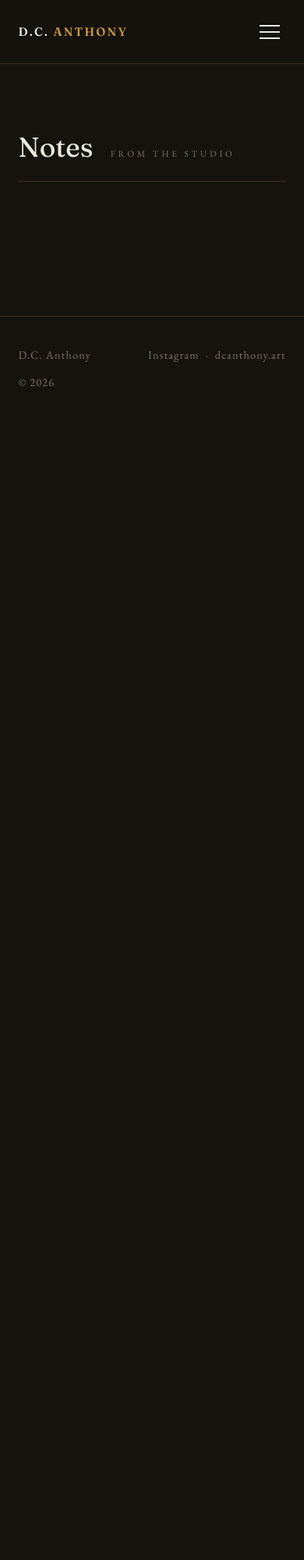
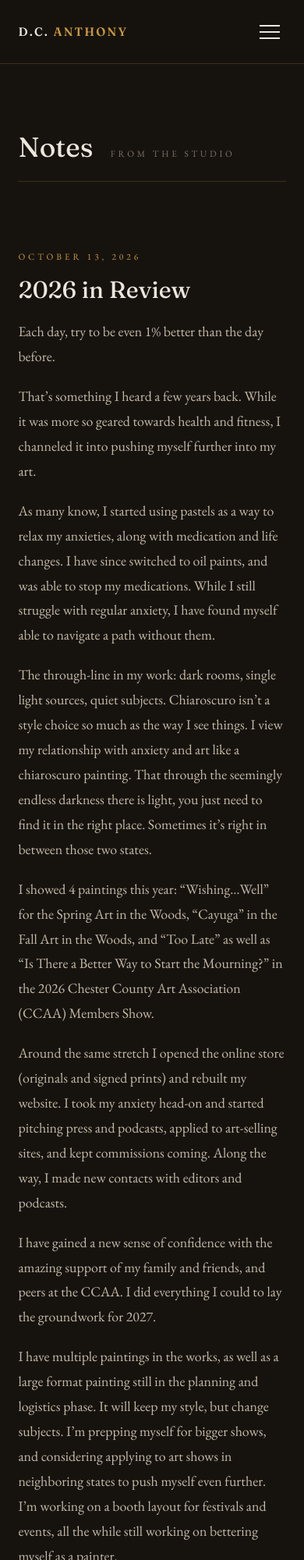
Before and after one commit to dcanthonyart/dcanthonyart, a plain HTML site: page notes.html in a window 390 px wide. Shown: the top 2000 px of the page at 78% size. Before the commit the page ends 844 px from the top, so only its background shows below. Drawn offline with nearby package versions, Linux system fonts and the light colour scheme.

Commit message:
Restore 2026 in Review post (lost in hamburger push)

```diff
--- a/notes.html
+++ b/notes.html
@@ -149,6 +149,19 @@
 <section class="block">
   <div class="sec-head"><h2>Notes</h2><span>From the studio</span></div>
   <div class="notes-list">
+<article class="note" data-id="note-m7year1">
+<div class="note-date">October 13, 2026</div>
+<h3>2026 in Review</h3>
+<p>Each day, try to be even 1% better than the day before.</p>
+<p>That’s something I heard a few years back. While it was more so geared towards health and fitness, I channeled it into pushing myself further into my art.</p>
+<p>As many know, I started using pastels as a way to relax my anxieties, along with medication and life changes. I have since switched to oil paints, and was able to stop my medications. While I still struggle with regular anxiety, I have found myself able to navigate a path without them.</p>
+<p>The through-line in my work: dark rooms, single light sources, quiet subjects. Chiaroscuro isn’t a style choice so much as the way I see things. I view my relationship with anxiety and art like a chiaroscuro painting. That through the seemingly endless darkness there is light, you just need to find it in the right place. Sometimes it’s right in between those two states.</p>
+<p>I showed 4 paintings this year: “Wishing…Well” for the Spring Art in the Woods, “Cayuga” in the Fall Art in the Woods, and “Too Late” as well as “Is There a Better Way to Start the Mourning?” in the 2026 Chester County Art Association (CCAA) Members Show.</p>
+<p>Around the same stretch I opened the online store (originals and signed prints) and rebuilt my website. I took my anxiety head-on and started pitching press and podcasts, applied to art-selling sites, and kept commissions coming. Along the way, I made new contacts with editors and podcasts.</p>
+<p>I have gained a new sense of confidence with the amazing support of my family and friends, and peers at the CCAA. I did everything I could to lay the groundwork for 2027.</p>
+<p>I have multiple paintings in the works, as well as a large format painting still in the planning and logistics phase. It will keep my style, but change subjects. I’m prepping myself for bigger shows, and considering applying to art shows in neighboring states to push myself even further. I’m working on a booth layout for festivals and events, all the while still working on bettering myself as a painter.</p>
+<p>2027 is going to be a good year. One percent at a time, and I’m excited to share it with everyone.</p>
+</article>
 <!-- POSTS -->
   </div>
 </section>
```
